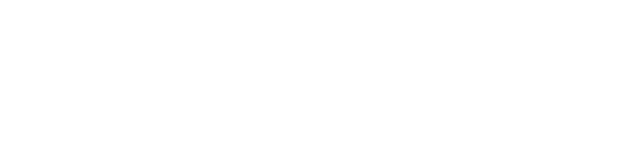
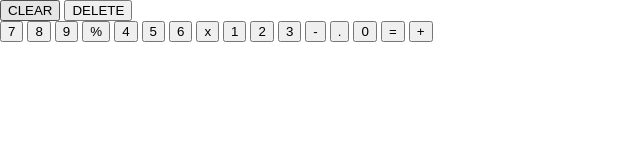
Before and after one commit to JiriGorcik/Calculator, a plain HTML site: page index.html in a window 1280 px wide. Shown: the whole page, without its empty margins (0-640 px from the left). Drawn offline with Linux system fonts and the light colour scheme.

Commit message:
Adding buttons for calculator

```diff
--- a/index.html
+++ b/index.html
@@ -7,7 +7,37 @@
     <title>Document</title>
 </head>
 <body>
+    <div class="container">
+        <div class="calculator">
 
+            <div class="display"></div>
+
+            <div class="del-buttons">
+                <button class="clear">CLEAR</button>
+                <button class="delete">DELETE</button>
+            </div>
+
+            <div class="main-buttons">
+                <button class="7">7</button>
+                <button class="8">8</button>
+                <button class="9">9</button>
+                <button class="%">%</button>
+                <button class="4">4</button>
+                <button class="5">5</button>
+                <button class="6">6</button>
+                <button class="x">x</button>
+                <button class="1">1</button>
+                <button class="2">2</button>
+                <button class="3">3</button>
+                <button class="-">-</button>
+                <button class=".">.</button>
+                <button class="0">0</button>
+                <button class="=">=</button>
+                <button class="+">+</button>
+            </div>
+
+        </div>
+    </div>
 
     <script src="script.js"></script>
 </body>
```
